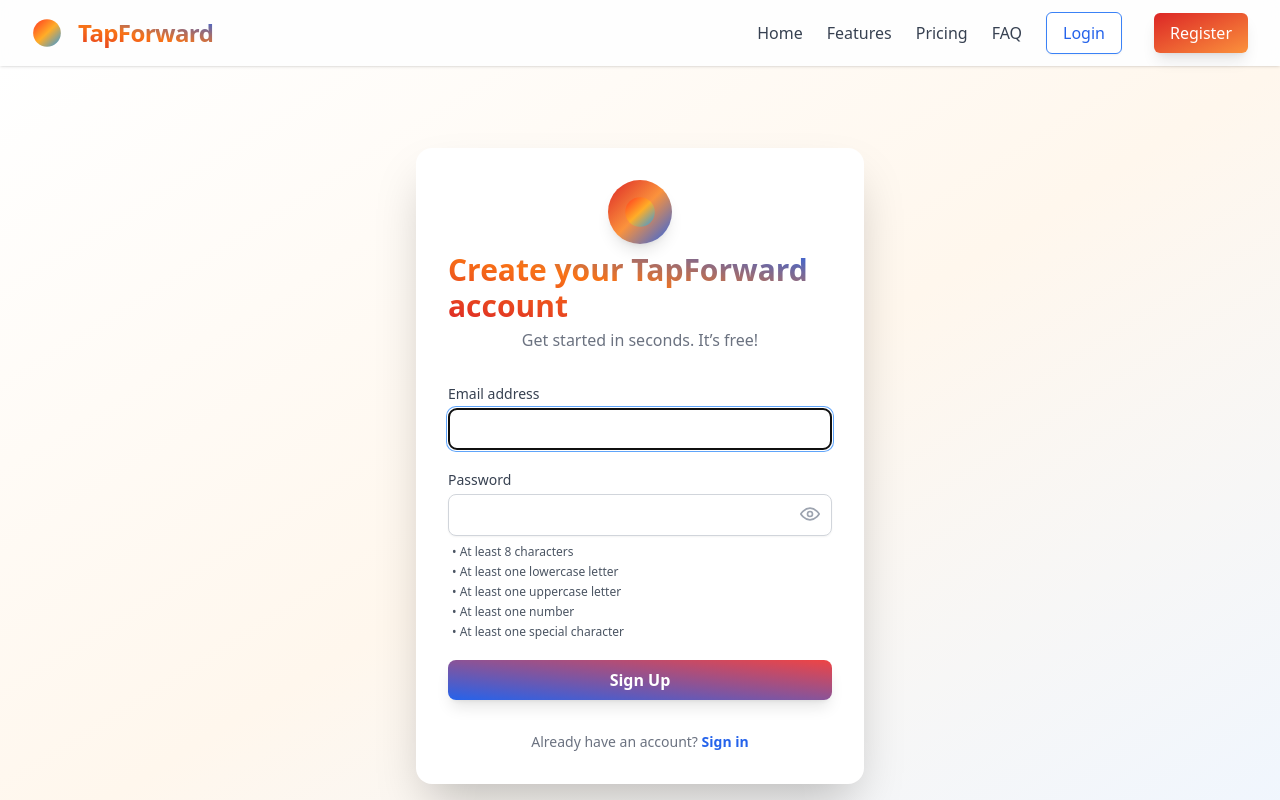
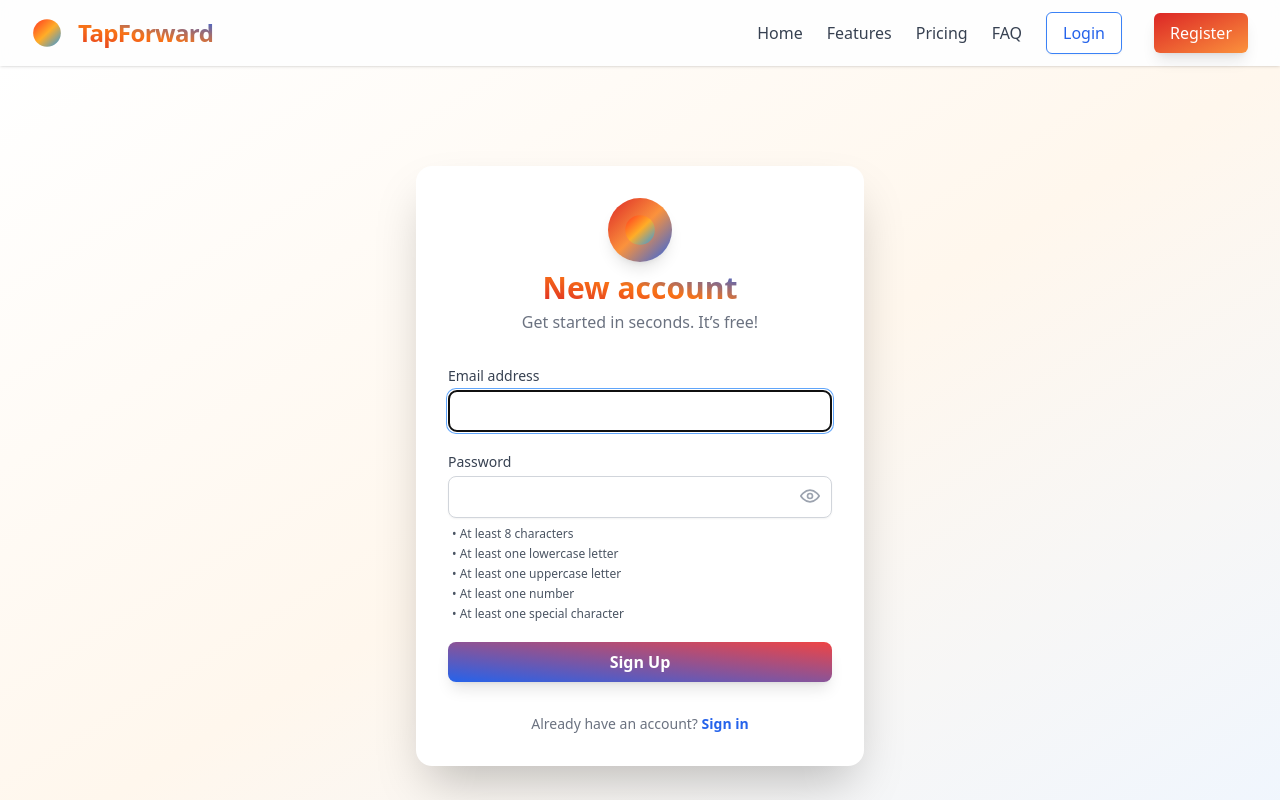
Before and after one commit to alinoajdea/tapforward, a Next.js app: page /auth/register in a window 1280 px wide. Shown: the top 800 px of the page. Built offline with nearby package versions, Linux system fonts and the light colour scheme; no server answers.

Commit message:
Update page.tsx

```diff
--- a/app/auth/register/page.tsx
+++ b/app/auth/register/page.tsx
@@ -76,7 +76,7 @@ export default function RegisterPage() {
             </svg>
           </span>
           <h1 className="text-3xl font-extrabold bg-gradient-to-tr from-red-600 via-orange-500 to-blue-600 text-transparent bg-clip-text mb-1">
-            Create your TapForward account
+            New account
           </h1>
           <p className="text-gray-500 text-base">
             Get started in seconds. It’s free!
```
